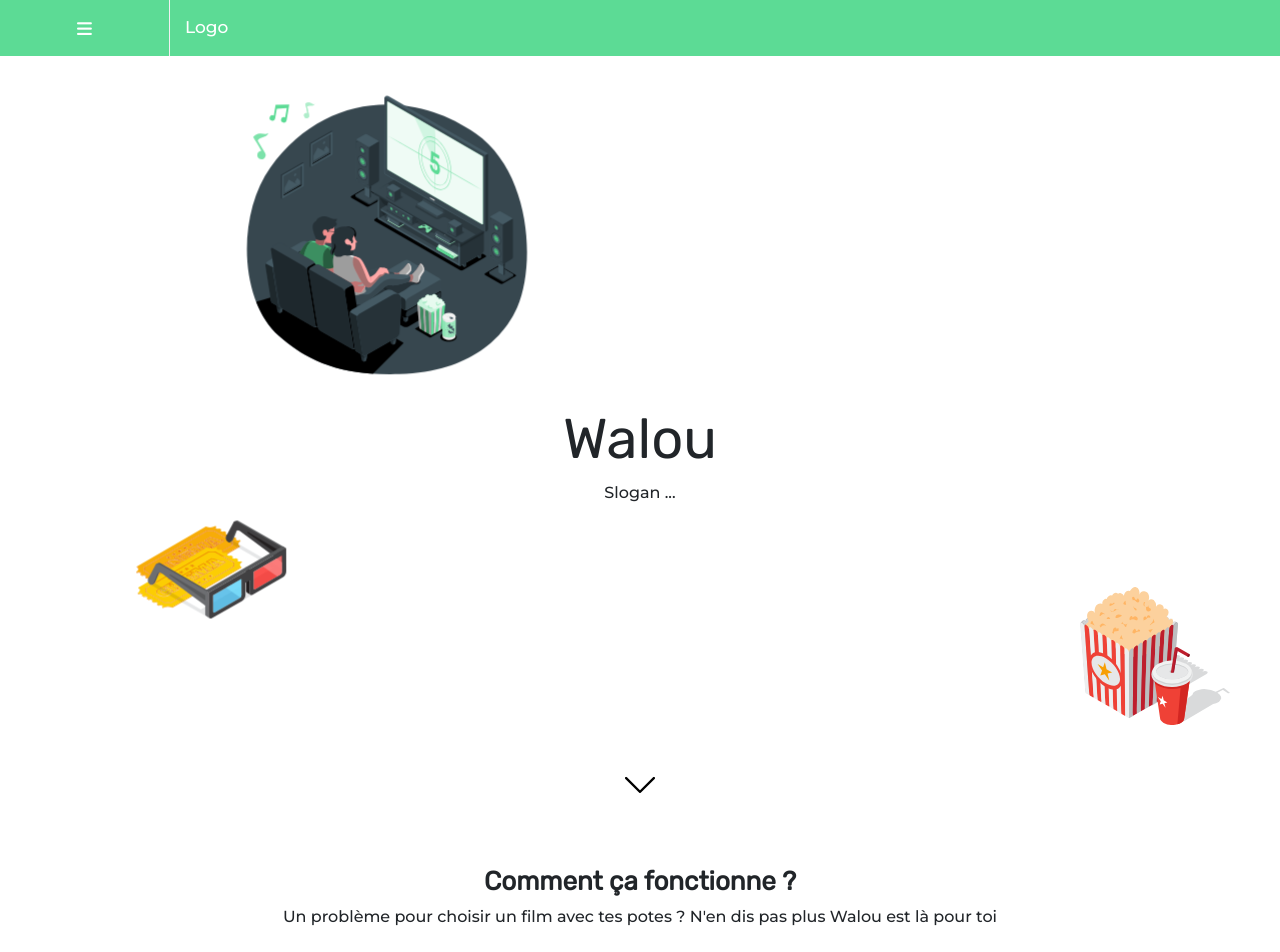
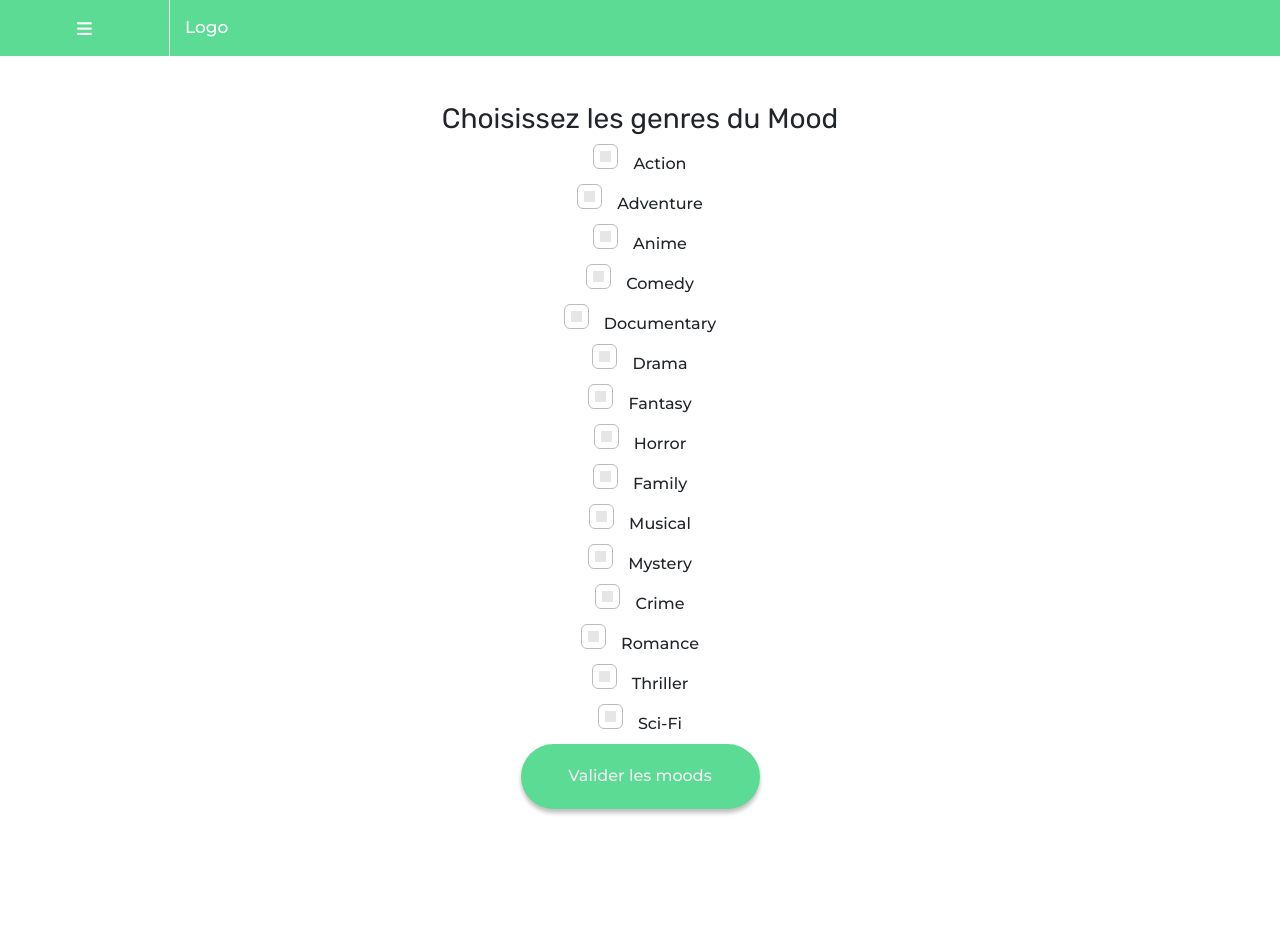
Before and after one commit to Saadovski/PLD_SMART, a React (Create React App) app in the folder frontend/: page /ChoisirMood in a window 1280 px wide. Before the commit this address led to /. Shown: the top 952 px of the page. After the commit the page ends 856 px from the top, so only its background shows below. Built offline with nearby package versions, Linux system fonts and the light colour scheme; no server answers.

Commit message:
valider le mood

```diff
--- a/frontend/src/App.js
+++ b/frontend/src/App.js
@@ -7,6 +7,7 @@ import "bootstrap/dist/css/bootstrap.min.css";
 import Home from "./component/Home";
 import MonEspace from "./component/MonEspace";
 import Simple from "./component/swipe/examples/Simple";
+import Mood from "./component/swipe/Mood";
 import Advanced from "./component/swipe/examples/Advanced";
 import CreateSession from "./component/CreateSession";
 import SessionPage from "./component/SessionPage";
@@ -72,6 +73,7 @@ function App() {
               <PrivateRoute path="/session/:id" component={SessionPage} />
               <PrivateRoute path="/monespace" component={MonEspace} />
               <PrivateRoute path="/creersession" component={CreateSession} />
+              <Route path="/ChoisirMood" component={Mood} />
               <Route path="/Initialisation" component={Signup_signin} />
               <Redirect to="/" />
             </Switch>
--- a/frontend/src/component/UserInfos.js
+++ b/frontend/src/component/UserInfos.js
@@ -94,8 +94,7 @@ function UserInfos() {
           <input
             class="box-sans-contour texte-vert texte-centre"
             type="password"
-            name="username"
-            value={password}
+            name="passwordconf"
             readOnly={!isModifying}
             onChange={() => setHasChanged(true)}
             placeholder="Confirmez votre mot de passe ici"
--- /dev/null
+++ b/frontend/src/component/swipe/Mood.js
@@ -0,0 +1,86 @@
+import { AuthContext } from "../../context/authContext";
+import { useHistory } from "react-router";
+import React, { useContext } from "react";
+import "../../styles/textes.css";
+import "../../styles/box.css";
+import { io } from "socket.io-client";
+import { SocketContext } from "../../context/socketContext";
+
+
+function Mood(props) {
+    const REACT_APP_API_URL = process.env.REACT_APP_API_URL || 'http://localhost:1024/api/';
+    const genres = ["Action","Adventure","Anime","Comedy","Documentary","Drama","Fantasy","Horror","Family","Musical","Mystery","Crime","Romance","Thriller","Sci-Fi"];
+    const authContext = useContext(AuthContext);
+    const history = useHistory();
+    const socket = io('http://localhost:1024')
+
+    socket.on('connection')
+
+
+    const addMood = () =>{
+        let profile = [];
+        for(let i=0; i<genres.length; i++) {
+          if(document.querySelector("#"+genres[i]).checked === true){
+            profile.push(genres[i]);
+          }
+        }
+        socket.emit('addMood',
+        {
+            auth: {
+                id: authContext.userId,
+                token: authContext.token
+                },
+            mood: profile
+        })
+    }
+
+    const groupeId = document.querySelector('.groupeId')
+			const joinGroup = () =>{
+					socket.emit('joinGroup',
+					{
+						auth: {
+                            id: authContext.userId,
+                            token: authContext.token
+							},
+						groupId: groupeId.value
+					})
+			}
+
+			socket.on('group', (data) =>{
+				alert(data.user)
+				console.log(data)
+			})
+
+    return (
+      <div className="box-centre">
+        <div className="signup_profile texte-centre">
+            <h3>Choisissez les genres du Mood</h3>
+            <div className="genres_Container">
+                {genres.map((genre, index) => {
+                  return (
+                    <div className="genre list-input-vert" key={index} >
+                      <input type="checkbox" id={genre} name={genre}/>
+                      <label htmlFor="scales">{genre}</label>
+                    </div>
+                  );
+                })}
+            </div>
+            <div className="bouton-vert-hover">
+                <button
+                className="bouton-vert-rempli"
+                type="submit"
+                onClick={()=>
+                    {
+                    addMood();
+                    history.push("/session:"+"mettre ici le nom d'id");
+                    }
+                }>Valider les moods</button>
+            </div>
+        </div>
+        </div>
+
+    );
+
+}
+
+export default Mood;
```
